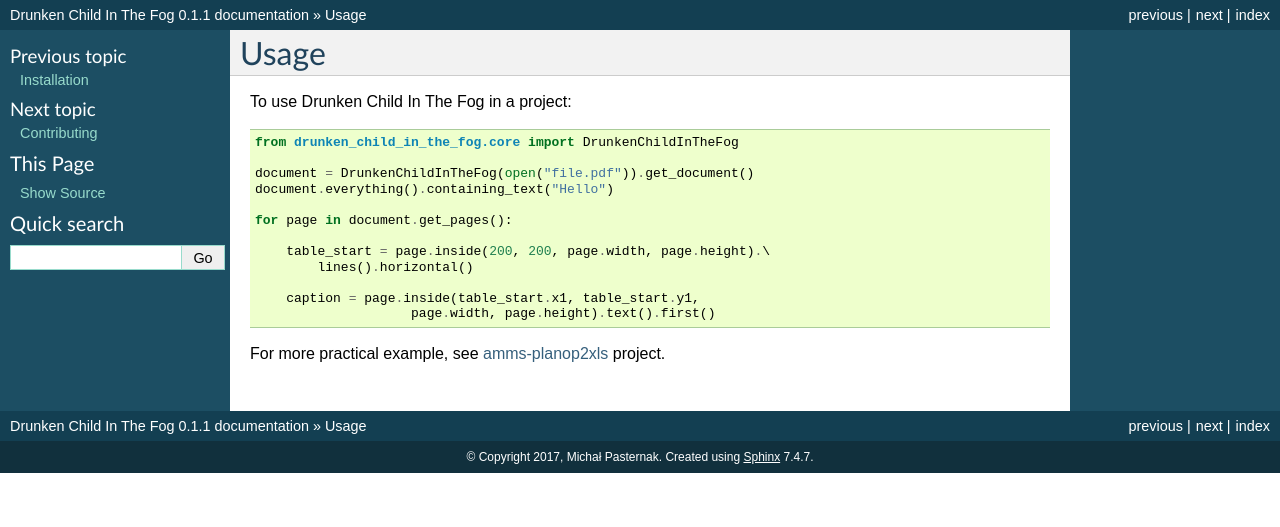
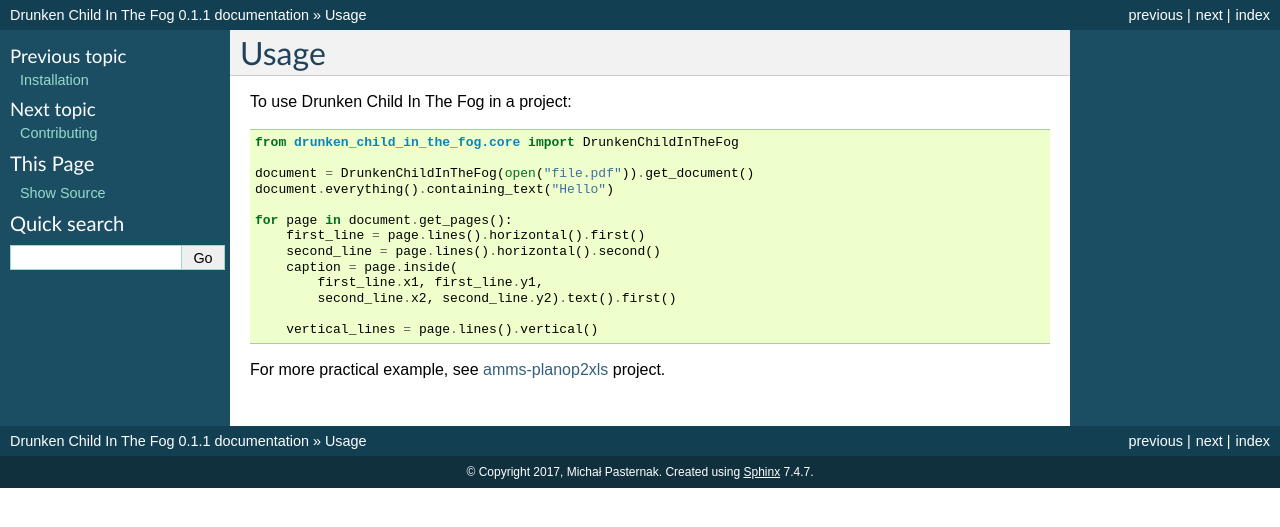
Before and after one commit to mpasternak/drunken-child-in-the-fog, a Sphinx documentation site: the page built from docs/usage.rst, in a window 1280 px wide. Shown: the top 527 px of the page. Built offline with Sphinx 7.4.7, drawn with Linux system fonts in a browser that asks for light colours; pages that are not in the unit, such as notebooks, are missing from menus.

Commit message:
Usage example

```diff
--- a/docs/usage.rst
+++ b/docs/usage.rst
@@ -10,12 +10,13 @@ To use Drunken Child In The Fog in a project::
     document.everything().containing_text("Hello")
 
     for page in document.get_pages():
+        first_line = page.lines().horizontal().first()
+        second_line = page.lines().horizontal().second()
+        caption = page.inside(
+            first_line.x1, first_line.y1,
+            second_line.x2, second_line.y2).text().first()
 
-        table_start = page.inside(200, 200, page.width, page.height).\
-            lines().horizontal()
-
-        caption = page.inside(table_start.x1, table_start.y1,
-                        page.width, page.height).text().first()
+        vertical_lines = page.lines().vertical()
 
 For more practical example, see `amms-planop2xls`_ project.
 
```
